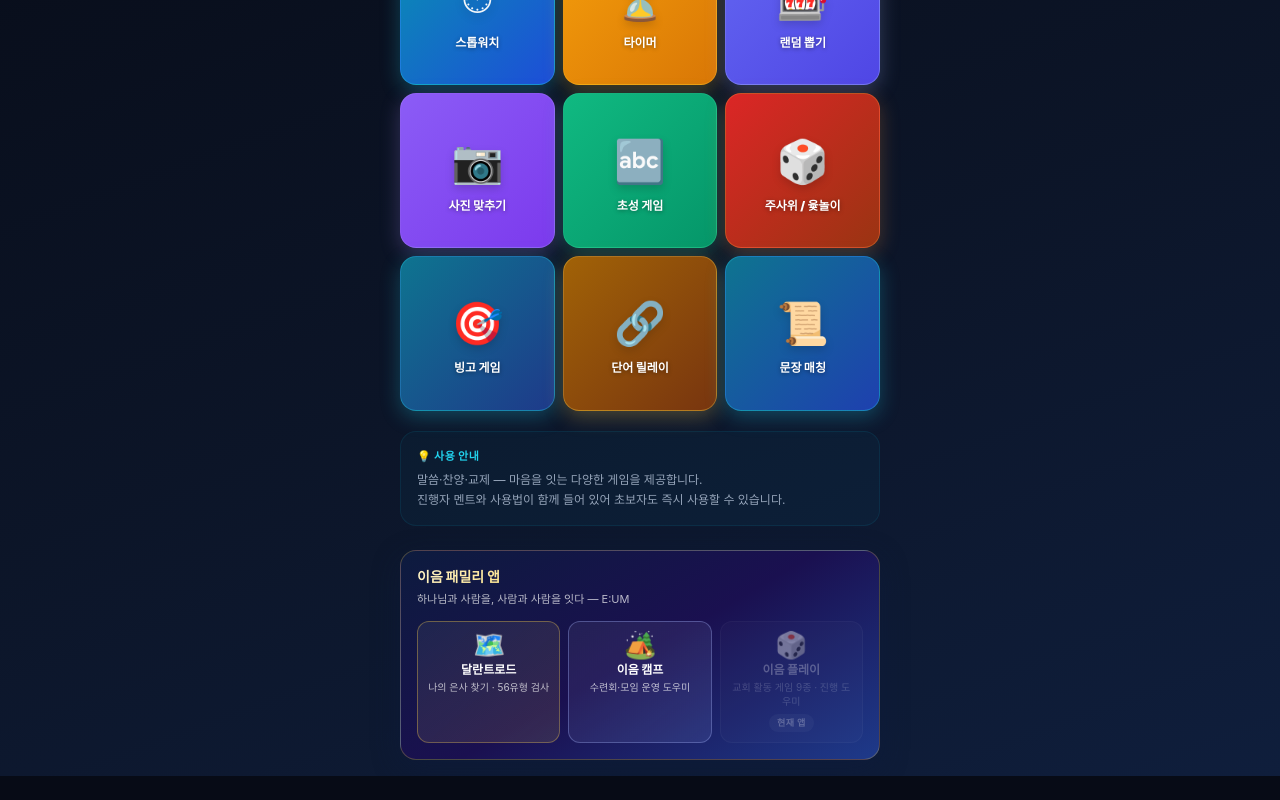
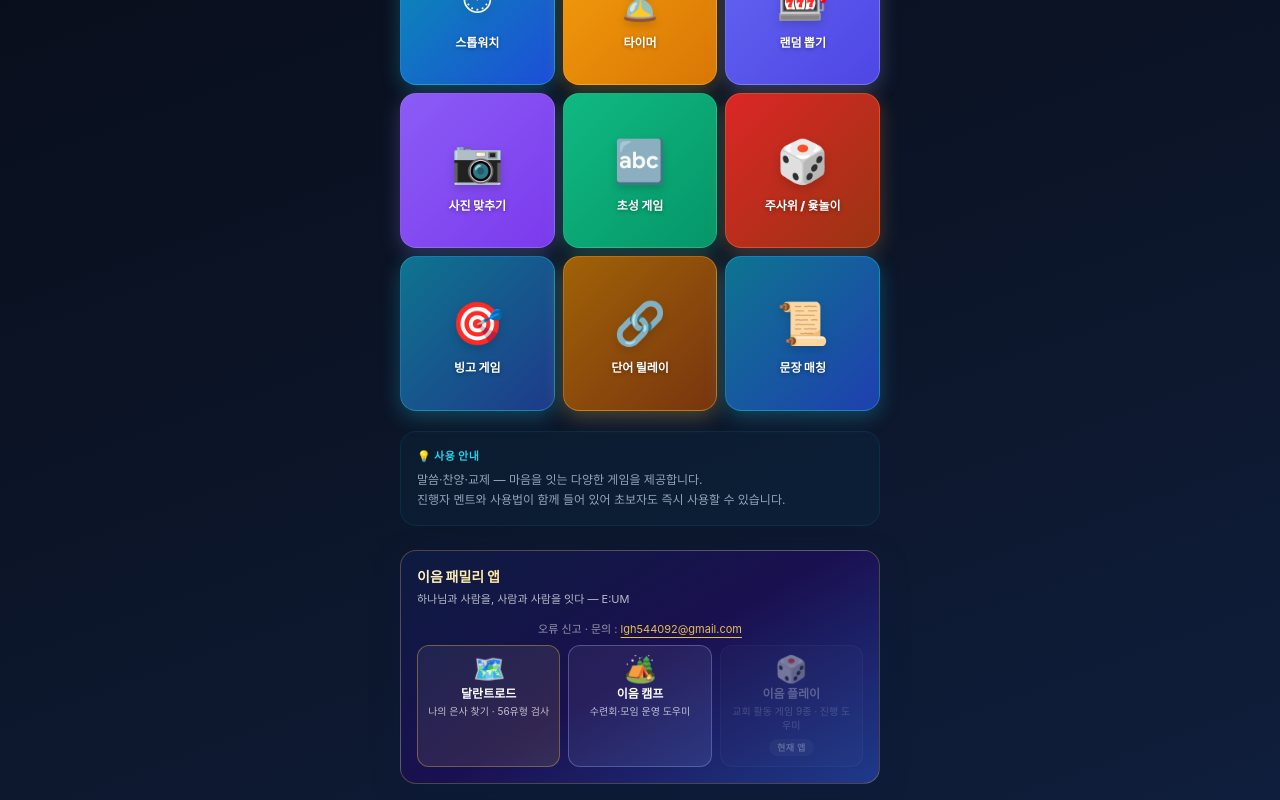
Before and after one commit to lgh5440/eum-play, a React (Vite) app: page / in a window 1280 px wide. Shown: the part 297-1097 px from the top of the page. Before the commit the page ends 1073 px from the top, so only its background shows below. Built offline with nearby package versions, Linux system fonts and the light colour scheme.

Commit message:
feat: 이음 패밀리 푸터에 오류 신고·문의 안내 추가
- mailto:lgh544092@gmail.com 링크 (subject 자동: [E:UM 패밀리] 문의·오류 제보)
- 마스터 _eum-family/shared/EumFamilyFooter.jsx 동기화 결과

```diff
--- a/src/components/EumFamilyFooter.jsx
+++ b/src/components/EumFamilyFooter.jsx
@@ -76,7 +76,24 @@ export default function EumFamilyFooter({ currentApp, variant = 'footer', size =
         </p>
       </header>
 
-      <div className={`grid gap-2 ${items.length === 3 ? 'grid-cols-3' : 'grid-cols-2'}`}>
+      <p
+        className="mt-3 text-center text-[11px]"
+        style={{ color: 'rgba(255,255,255,0.55)' }}
+      >
+        오류 신고 · 문의 :{' '}
+        <a
+          href="mailto:lgh544092@gmail.com?subject=%5BE%3AUM%20%ED%8C%A8%EB%B0%80%EB%A6%AC%5D%20%EB%AC%B8%EC%9D%98%C2%B7%EC%98%A4%EB%A5%98%20%EC%A0%9C%EB%B3%B4"
+          style={{
+            color: 'rgba(252,211,77,0.9)',
+            textDecoration: 'underline',
+            textUnderlineOffset: 4,
+          }}
+        >
+          lgh544092@gmail.com
+        </a>
+      </p>
+
+      <div className={`grid gap-2 ${items.length === 3 ? 'grid-cols-3' : 'grid-cols-2'}`} style={{ marginTop: 8 }}>
         {items.map((app) => {
           const isCurrent = app.key === currentApp
           const href = isCurrent ? undefined : buildEumFamilyUrl(app, currentApp, variant)
```
